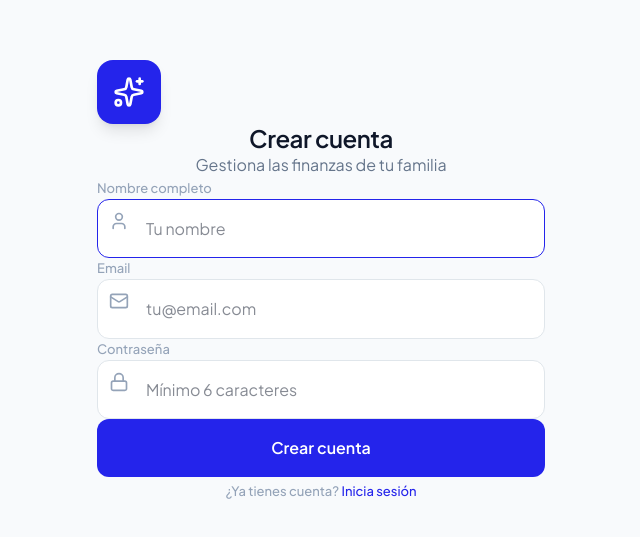
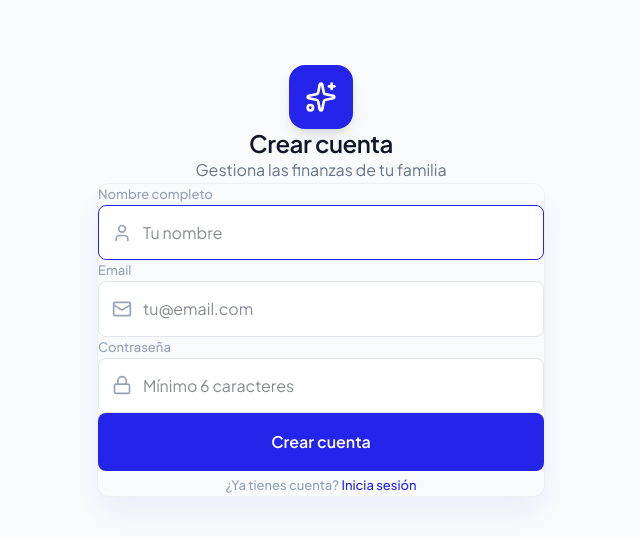
Before and after one commit to yabolb/FamilyFlow, a Next.js app: page /signup in a window 1280 px wide. Shown: the part 119-656 px from the top of the page, without its empty margins (319-959 px from the left). Built offline with nearby package versions, Linux system fonts and the light colour scheme; no server answers.

Commit message:
Layout improvements

```diff
--- a/src/app/globals.css
+++ b/src/app/globals.css
@@ -71,10 +71,10 @@
   --max-width: 480px;
 
   /* Radius (From UI "12px RAD") */
-  --radius-sm: 8px;
-  --radius-md: 12px;
-  --radius-lg: 20px;
-  --radius-xl: 32px;
+  --radius-sm: 4px;
+  --radius-md: 8px;
+  --radius-lg: 12px;
+  --radius-xl: 16px;
   --radius-full: 9999px;
 
   /* Glassmorphism */
@@ -199,11 +199,10 @@ textarea {
 /* Inputs */
 .input {
   width: 100%;
-  padding: 16px;
+  padding: 14px 16px;
   font-size: 16px;
   background: hsl(var(--surface-2));
   border: 1px solid hsl(210 20% 90%);
-  /* Light slate border */
   border-radius: var(--radius-md);
   color: hsl(var(--text-primary));
   outline: none;
@@ -216,8 +215,27 @@ textarea {
 }
 
 .input-icon {
-  padding-left: 48px;
-  /* More space for icons */
+  padding-left: 44px;
+}
+
+/* Icon inside input — vertically centered */
+.input-icon-glyph {
+  position: absolute;
+  left: 14px;
+  top: 50%;
+  transform: translateY(-50%);
+  width: 20px;
+  height: 20px;
+  color: hsl(var(--text-tertiary));
+  pointer-events: none;
+}
+
+/* Auth page card */
+.glass-panel {
+  background: hsl(var(--surface-1));
+  border-radius: var(--radius-lg);
+  box-shadow: var(--shadow-lg);
+  border: 1px solid rgba(0, 0, 0, 0.04);
 }
 
 /* Buttons */
@@ -301,15 +319,13 @@ textarea {
 
 /* FAB - Integrated Center Button */
 .fab-center {
-  width: 56px;
-  height: 56px;
+  width: 48px;
+  height: 48px;
   border-radius: 50%;
   display: flex;
   align-items: center;
   justify-content: center;
-  box-shadow: 0 8px 16px hsla(var(--brand-primary), 0.4);
-  transform: translateY(-24px);
-  /* Pop out effect */
+  box-shadow: 0 4px 12px hsla(var(--brand-primary), 0.35);
 }
 
 /* Lists as Cards */
--- a/src/app/login/page.tsx
+++ b/src/app/login/page.tsx
@@ -50,16 +50,16 @@ function LoginContent() {
                 animate={{ y: 0, opacity: 1 }}
                 className="w-full max-w-md z-10"
             >
-                <div className="text-center mb-8">
-                    <div className="w-16 h-16 bg-brand-primary rounded-2xl mx-auto flex items-center justify-center mb-4 shadow-lg">
+                <div className="text-center mb-10">
+                    <div className="w-16 h-16 bg-brand-primary rounded-2xl inline-flex items-center justify-center mb-5 shadow-lg">
                         <span className="text-white text-3xl font-bold">✨</span>
                     </div>
-                    <h1 className="text-h1 mb-2">Family Fin</h1>
+                    <h1 className="text-h1 mb-1">Family Fin</h1>
                     <p className="text-body">Gestiona las finanzas de tu familia</p>
                 </div>
 
                 <div className="glass-panel p-6 md:p-8">
-                    <form onSubmit={handleLogin} className="space-y-4">
+                    <form onSubmit={handleLogin} className="space-y-5">
                         <div>
                             <label className="text-meta mb-1.5 block">Email</label>
                             <div className="relative">
@@ -71,7 +71,7 @@ function LoginContent() {
                                     placeholder="tu@email.com"
                                     required
                                 />
-                                <Mail className="w-5 h-5 text-tertiary absolute left-3 top-3" />
+                                <Mail className="input-icon-glyph" />
                             </div>
                         </div>
 
@@ -86,7 +86,7 @@ function LoginContent() {
                                     placeholder="••••••••"
                                     required
                                 />
-                                <Lock className="w-5 h-5 text-tertiary absolute left-3 top-3" />
+                                <Lock className="input-icon-glyph" />
                             </div>
                         </div>
 
--- a/src/app/onboarding/page.tsx
+++ b/src/app/onboarding/page.tsx
@@ -224,10 +224,10 @@ function OnboardingContent() {
                 transition={{ duration: 0.5 }}
                 className="text-center mb-10"
             >
-                <div className="inline-flex items-center justify-center w-16 h-16 rounded-2xl bg-brand-primary mb-4">
+                <div className="w-16 h-16 rounded-2xl bg-brand-primary inline-flex items-center justify-center mb-5 shadow-lg">
                     <Sparkles className="w-8 h-8 text-white" />
                 </div>
-                <h1 className="text-h1 mb-2">¡Bienvenido a Family Fin!</h1>
+                <h1 className="text-h1 mb-1">¡Bienvenido a Family Fin!</h1>
                 <p className="text-body text-sm">Configura tu espacio familiar</p>
             </motion.div>
 
@@ -238,7 +238,7 @@ function OnboardingContent() {
                 transition={{ duration: 0.4, delay: 0.1 }}
                 className="w-full max-w-sm"
             >
-                <div className="glass-panel p-8">
+                <div className="glass-panel p-6 md:p-8">
                     <AnimatePresence mode="wait">
                         {/* Step: Choose */}
                         {step === 'choose' && (
@@ -247,7 +247,7 @@ function OnboardingContent() {
                                 initial={{ opacity: 0, x: -20 }}
                                 animate={{ opacity: 1, x: 0 }}
                                 exit={{ opacity: 0, x: 20 }}
-                                className="space-y-4"
+                                className="space-y-5"
                             >
                                 <h2 className="text-h2 text-center mb-6">
                                     ¿Cómo quieres empezar?
@@ -311,14 +311,14 @@ function OnboardingContent() {
                                         Nombre de tu familia
                                     </label>
                                     <div className="relative">
-                                        <Users className="absolute left-3 top-1/2 -translate-y-1/2 w-5 h-5 text-tertiary" />
+                                        <Users className="input-icon-glyph" />
                                         <input
                                             id="familyName"
                                             type="text"
                                             value={familyName}
                                             onChange={(e) => setFamilyName(e.target.value)}
                                             placeholder="Familia García"
-                                            className="input pl-11"
+                                            className="input input-icon"
                                             required
                                             disabled={state === 'loading' || state === 'success'}
                                             autoFocus
--- a/src/app/signup/page.tsx
+++ b/src/app/signup/page.tsx
@@ -107,11 +107,11 @@ function SignupContent() {
                 className="w-full max-w-md z-10"
             >
                 {/* Header */}
-                <div className="text-center mb-8">
-                    <div className="w-16 h-16 bg-brand-primary rounded-2xl mx-auto flex items-center justify-center mb-4 shadow-lg">
+                <div className="text-center mb-10">
+                    <div className="w-16 h-16 bg-brand-primary rounded-2xl inline-flex items-center justify-center mb-5 shadow-lg">
                         <Sparkles className="w-8 h-8 text-white" />
                     </div>
-                    <h1 className="text-h1 mb-2">Crear cuenta</h1>
+                    <h1 className="text-h1 mb-1">Crear cuenta</h1>
                     <p className="text-body">
                         {hasInvite
                             ? 'Te han invitado a unirte a una familia'
@@ -138,7 +138,7 @@ function SignupContent() {
                 )}
 
                 <div className="glass-panel p-6 md:p-8">
-                    <form onSubmit={handleSignup} className="space-y-4">
+                    <form onSubmit={handleSignup} className="space-y-5">
                         {/* Full Name */}
                         <div>
                             <label className="text-meta mb-1.5 block">Nombre completo</label>
@@ -152,7 +152,7 @@ function SignupContent() {
                                     required
                                     autoFocus
                                 />
-                                <User className="w-5 h-5 text-tertiary absolute left-3 top-3" />
+                                <User className="input-icon-glyph" />
                             </div>
                         </div>
 
@@ -168,7 +168,7 @@ function SignupContent() {
                                     placeholder="tu@email.com"
                                     required
                                 />
-                                <Mail className="w-5 h-5 text-tertiary absolute left-3 top-3" />
+                                <Mail className="input-icon-glyph" />
                             </div>
                         </div>
 
@@ -185,7 +185,7 @@ function SignupContent() {
                                     required
                                     minLength={6}
                                 />
-                                <Lock className="w-5 h-5 text-tertiary absolute left-3 top-3" />
+                                <Lock className="input-icon-glyph" />
                             </div>
                         </div>
 
--- a/src/components/navigation/FloatingActionMenu.tsx
+++ b/src/components/navigation/FloatingActionMenu.tsx
@@ -51,7 +51,7 @@ export default function FloatingActionMenu() {
     if (isExpenseDrawerOpen || isFixedDrawerOpen) return null
 
     return (
-        <div className="fixed bottom-[24px] left-1/2 -translate-x-1/2 z-[60] transition-all" ref={menuRef}>
+        <div className="fixed bottom-[36px] left-1/2 -translate-x-1/2 z-[60] transition-all" ref={menuRef}>
             <div className="relative flex flex-col items-center">
                 {/* Sub-buttons */}
                 <AnimatePresence>
```
